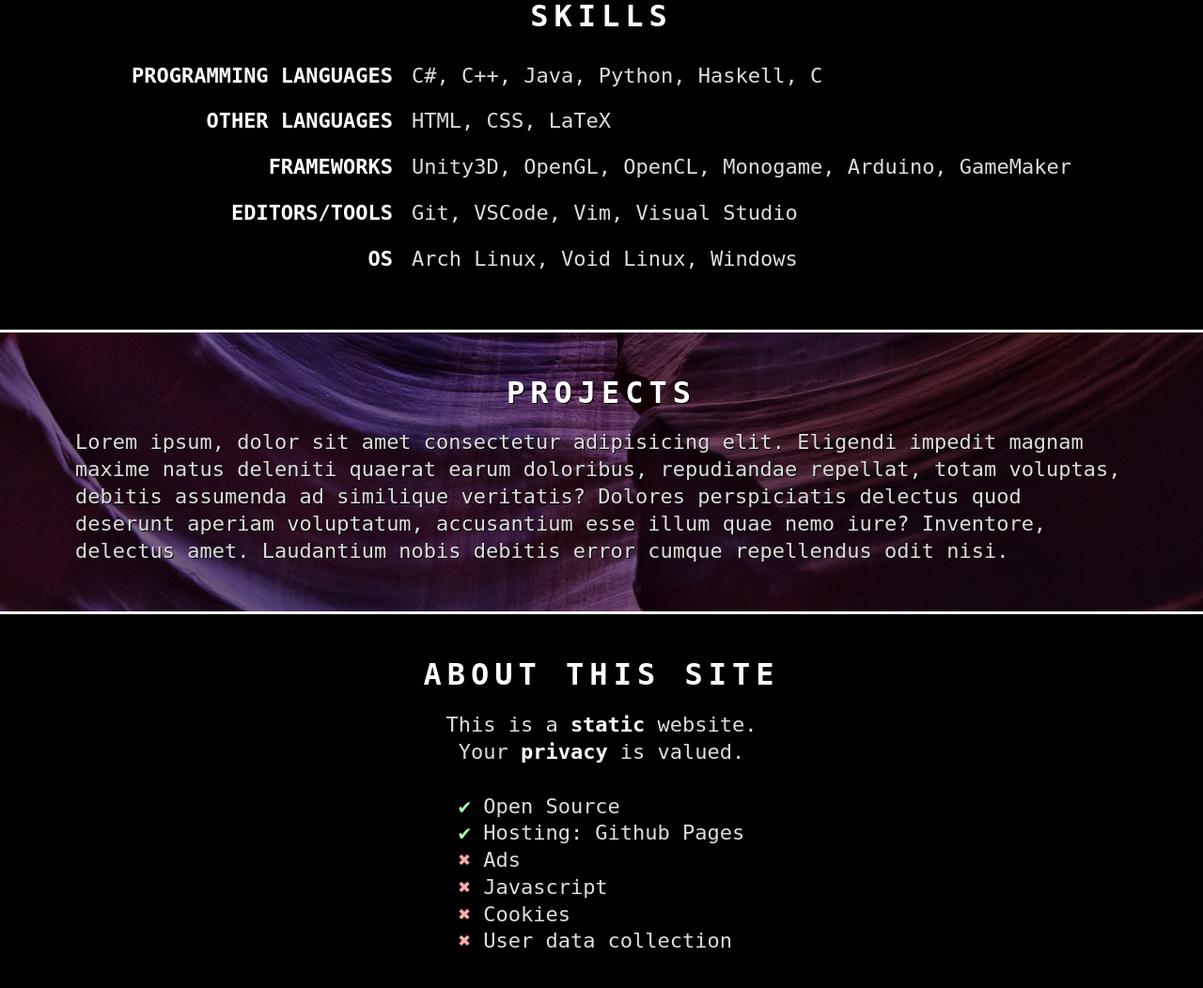
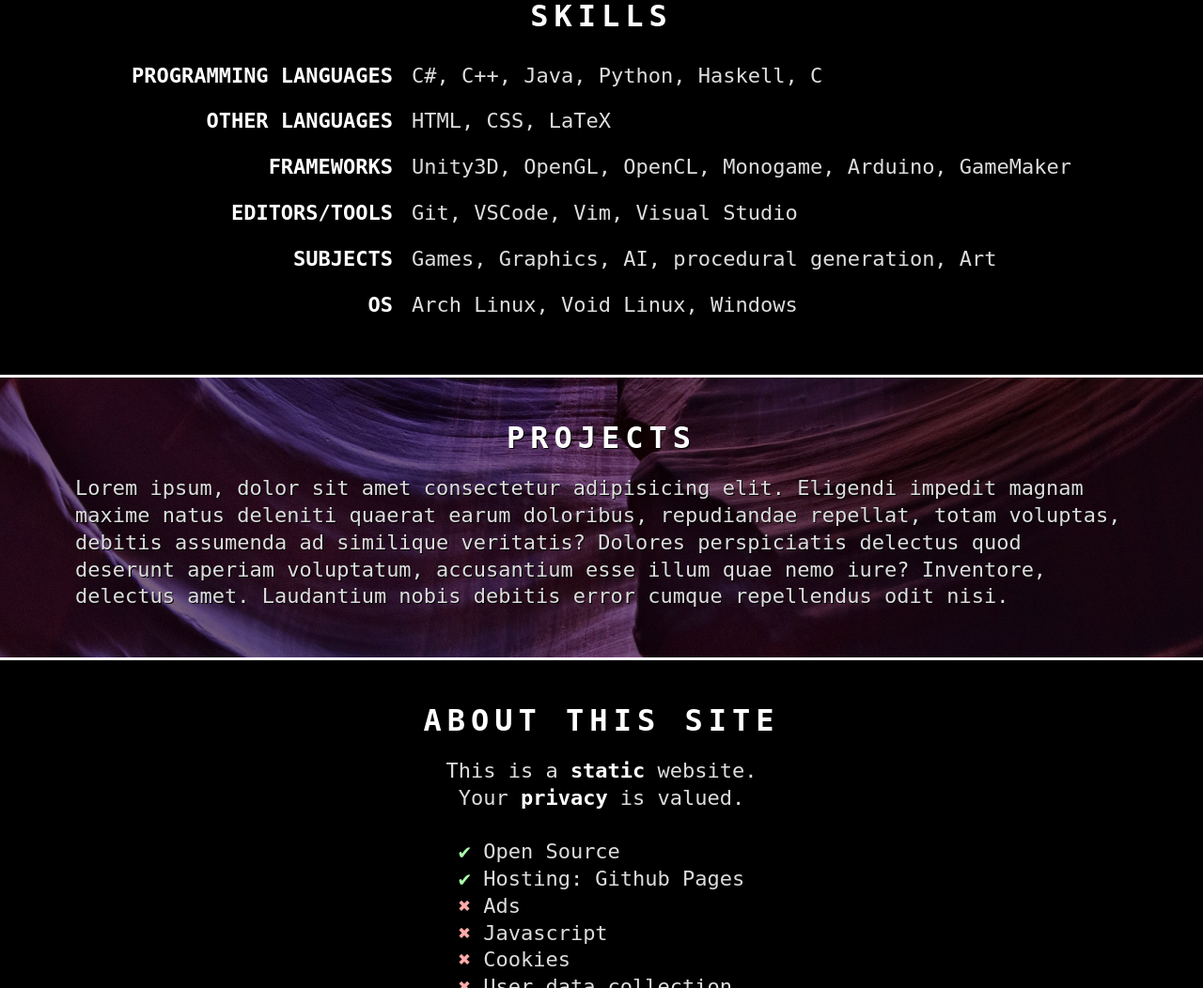
Before and after one commit to codybloemhard/codybloemhard.github.io, a plain HTML site: page index.html in a window 1280 px wide. Shown: the part 1688-2740 px from the top of the page at 94% size. Drawn offline with Linux system fonts and the light colour scheme.

Commit message:
idk what changed

```diff
--- a/index.html
+++ b/index.html
@@ -95,6 +95,12 @@
                         <p>Git, VSCode, Vim, Visual Studio</p>
                     </div>
                     <div class="subsec">
+                        <p><span class="thicc">subjects</span></p>
+                    </div>
+                    <div class="content">
+                        <p>Games, Graphics, AI, procedural generation, Art</p>
+                    </div>
+                    <div class="subsec">
                         <p><span class="thicc">os</span></p>
                     </div>
                     <div class="content">
```
